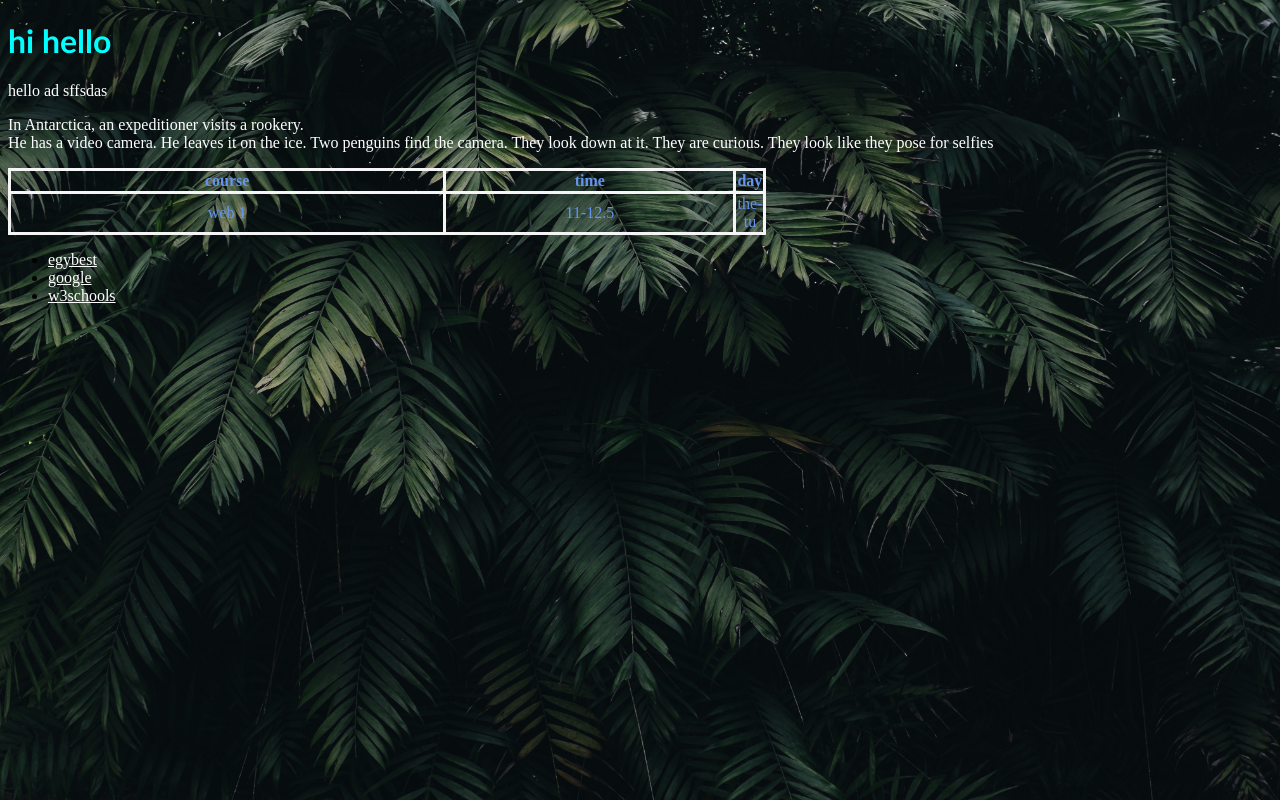
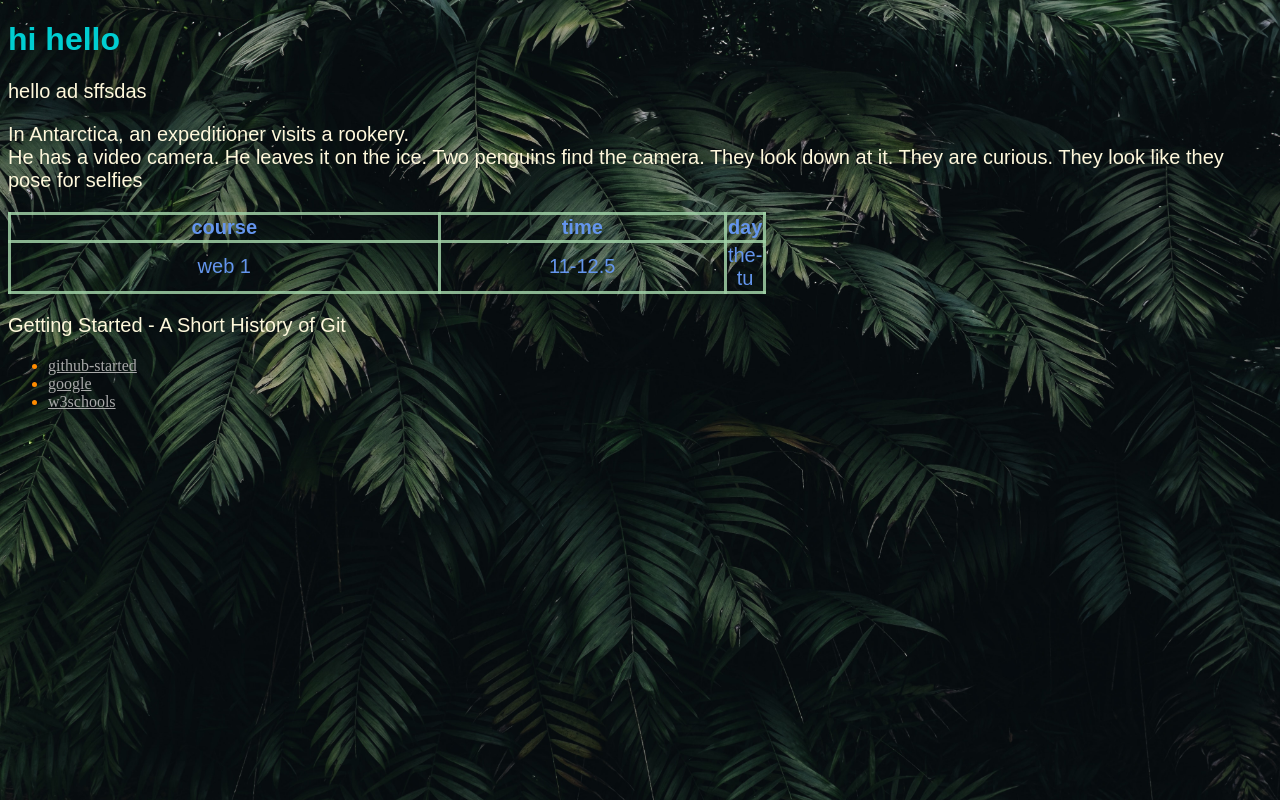
Before and after one commit to Humam-Dwikat/web1-course, a plain HTML site: page index.html in a window 1280 px wide. Drawn offline with Linux system fonts and the light colour scheme.

Commit message:
update CSS file with some changes in index file

```diff
--- a/index.html
+++ b/index.html
@@ -9,6 +9,7 @@
 </head>
 <body>
     <h1>hi hello</h1>
+    <div>
     <p>hello ad sffsdas </p>
     <p >In Antarctica, an expeditioner visits a rookery.<br> He has a video camera. He leaves it on the ice.
         Two penguins find the camera. They look down at it. They are curious. They look like they pose for selfies</p>
@@ -30,8 +31,9 @@
 
 
     </table>
-    <ul >
-        <li ><a href="https://been.egybest.com/"> egybest</a></li>
+    <p>Getting Started - A Short History of Git</p>
+   </div> <ul >
+        <li ><a href="https://git-scm.com/book/en/v2/Getting-Started-A-Short-History-of-Git"> github-started</a></li>
         <li ><a href="https://google.com/">google</a> </li>
         <li><a href="https://www.w3schools.com/html/tryit.asp?filename=tryhtml_images_background7">w3schools</li>
     </ul>
--- a/style.css
+++ b/style.css
@@ -3,29 +3,24 @@ body{
 
   background-size: cover;
 
-
-
+}
+h1{color:darkturquoise;
+font-family:fantasy ;}
+div{
+    font-size: 20px;
+    color:cornsilk;
+    font-family: sans-serif;
 
 }
-
-h1{color: aqua;
-font-family: 'Gill Sans', 'Gill Sans MT', Calibri, 'Trebuchet MS', sans-serif ;
-}
-li a{
-
-   color:white;
-}
-p{
-    color:white;
-}
 table ,tr,th,td{
-    border: 3px solid whitesmoke;
+    border: 3px solid rgba(160, 209, 166, 0.842);
     border-collapse: collapse;
     width: 60%;
-
     color: cornflowerblue;
     text-align: center;
 }
-.dayy{
-    width: 100%;
+ul{color:darkorange;}
+li a{
+    color:darkgrey;
+
 }
```
